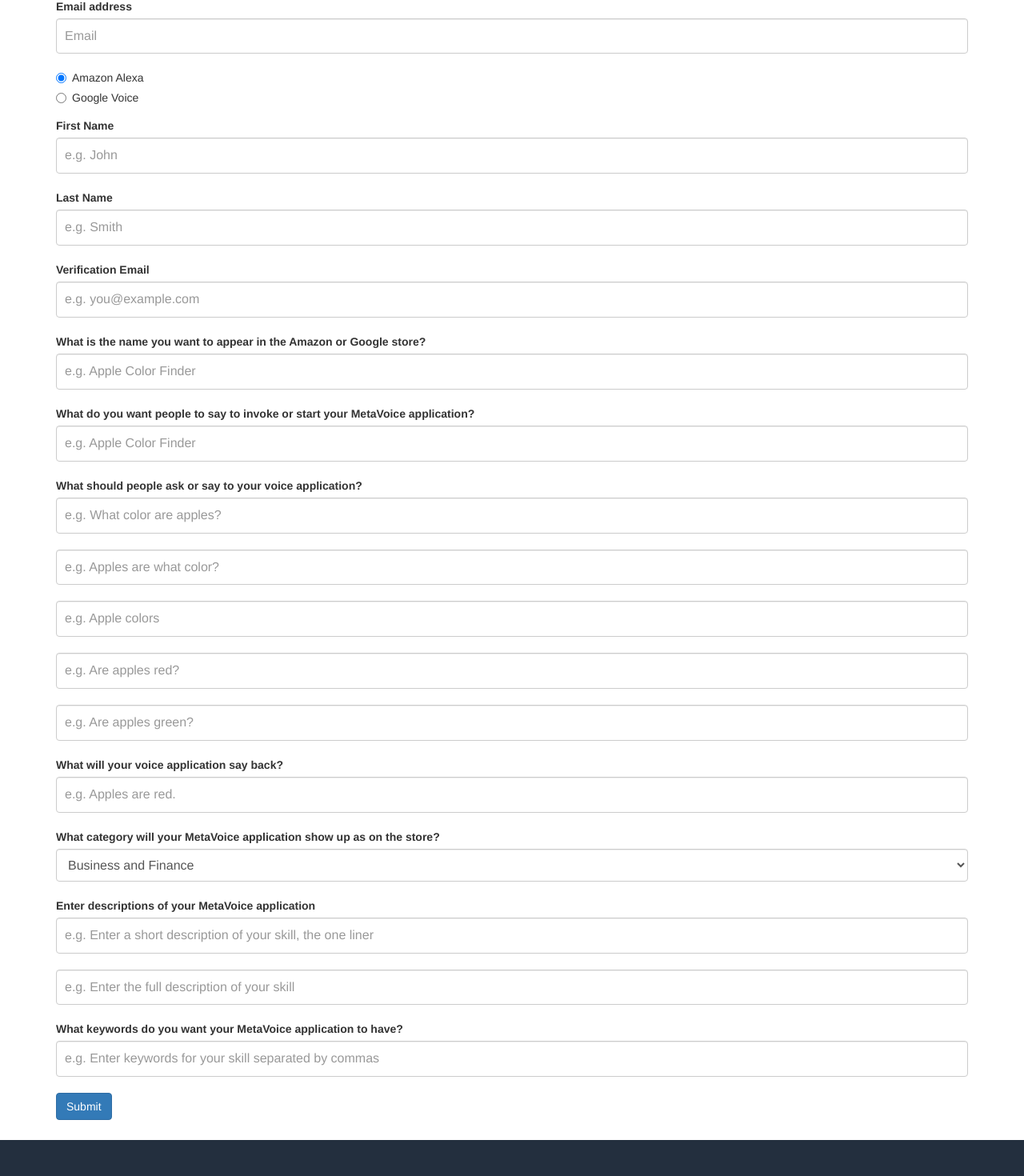
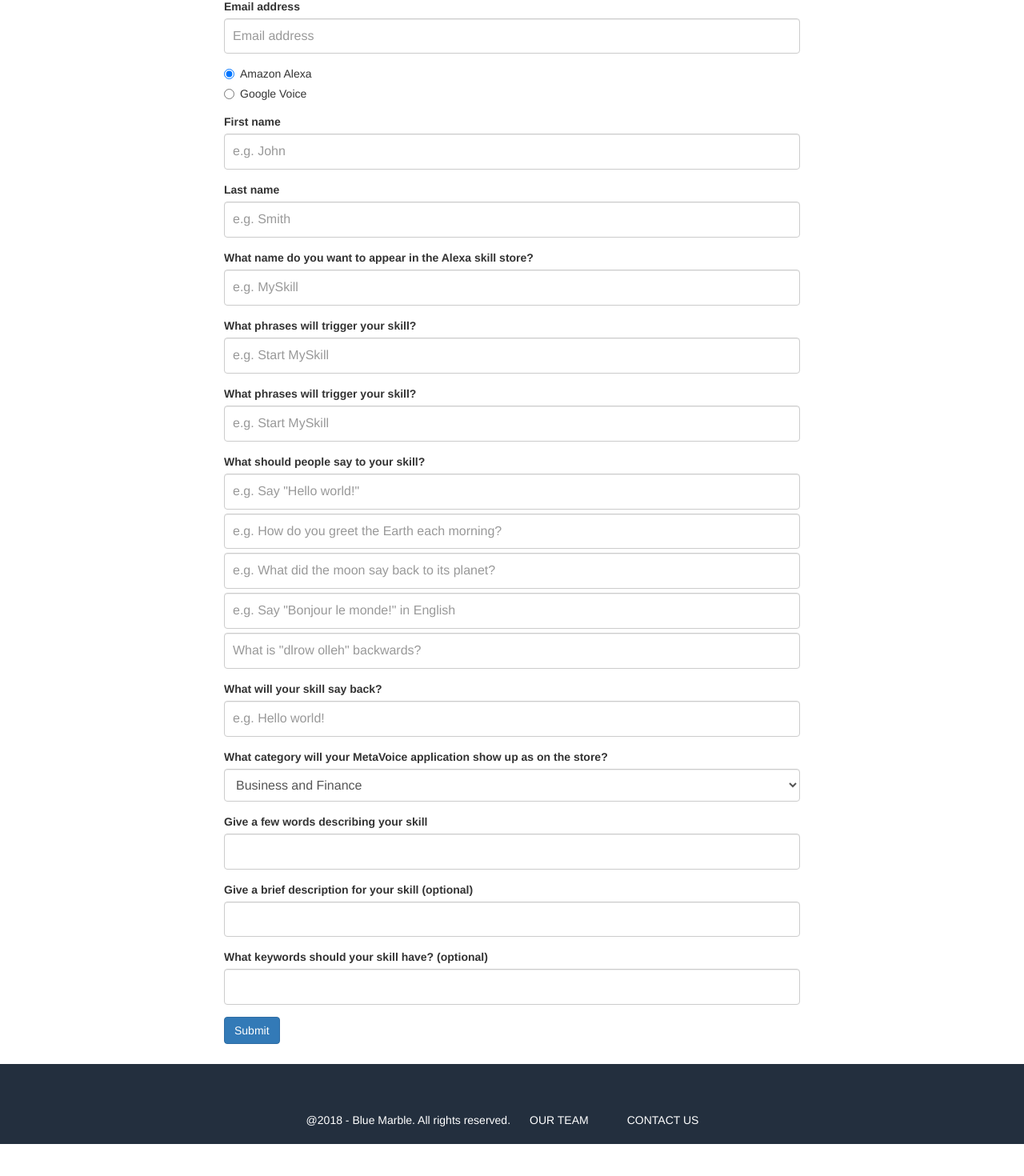
Before and after one commit to KathLevi/SE_Website, a React (Create React App) app: page /createSkill/simple-interaction in a window 1280 px wide. Shown: the part 172-1642 px from the top of the page at 80% size. After the commit the page ends 1602 px from the top, so only its background shows below. Built offline with nearby package versions, Linux system fonts and the light colour scheme.

Commit message:
Form validation

```diff
--- a/src/App.css
+++ b/src/App.css
@@ -44,6 +44,7 @@ h3 {
   padding: 0;
   overflow: hidden;
   background-color: #232f3e;
+  min-width: 632px;
 }
 .menuListElement {
   display: inline;
@@ -184,7 +185,7 @@ h3 {
   font-size: 16px;
   height: auto;
   padding: 10px;
-  margin-bottom: 20px;
+  max-width: 800px;
 }
 .mainBtn {
   background-color: #0880f7;
@@ -384,6 +385,7 @@ footer {
   height: 100px;
   width: 100%;
   padding-top: 40px;
+  min-width: 632px;
 }
 
 .form-submit {
@@ -393,6 +395,7 @@ footer {
 .skill-template-item {
   padding: 20px;
   width: 50%;
+  min-width: 200px;
 }
 
 .skill-template-container {
@@ -407,3 +410,30 @@ footer {
 .home-section-1 {
   height: ;
 }
+
+.hidden {
+  display: none;
+}
+
+.negative-margin-btm {
+  margin-bottom: -15px;
+}
+
+.form-container {
+  max-width: 750px;
+}
+
+.thumbnail-ext {
+  height: 100%;
+  position: relative;
+}
+
+.select-skill-btn {
+  position: absolute;
+  bottom: 0;
+  margin-bottom: 5px;
+}
+
+.select-skill-text {
+  margin-bottom: 20px;
+}
--- a/src/components/flashBriefing.js
+++ b/src/components/flashBriefing.js
@@ -1,6 +1,5 @@
 import React from "react";
 import { request } from "../helpers/requests.js";
-import { Modal, Button } from "react-bootstrap";
 import ResponseModal from "./modules/responseModal";
 
 class FlashBriefing extends React.Component {
--- a/src/components/home.js
+++ b/src/components/home.js
@@ -2,8 +2,8 @@ import React from "react";
 import logo from "../assets/logo.png";
 
 const Home = () => (
-  <div className="logo">
-    <img src={logo} />
+  <div className="home-section-1">
+    <img src={logo} alt="blue marble logo" />
   </div>
 );
 
--- /dev/null
+++ b/src/components/modules/input.js
@@ -0,0 +1,31 @@
+import React from "react";
+
+const Input = props => {
+  var classNames = " " + props.classes;
+
+  return (
+    <div
+      className={
+        "form-group " +
+        (props.error === "EMPTY" ? "has-error" : "") +
+        classNames
+      }
+    >
+      <label>{props.label}</label>
+      <input
+        name={props.name}
+        className="form-control"
+        placeholder={props.placeholder}
+        onChange={props.handleInputChange}
+        onBlur={props.handleInputBlur}
+      />
+      <span
+        className={"help-block " + (props.error === "EMPTY" ? "" : "hidden")}
+      >
+        {props.errorMessage}
+      </span>
+    </div>
+  );
+};
+
+export default Input;
--- a/src/components/navigation.js
+++ b/src/components/navigation.js
@@ -1,7 +1,6 @@
 import React from "react";
 import { NavLink } from "react-router-dom";
 import { withRouter } from "react-router";
-import { Button } from "react-bootstrap";
 
 const signOut = props => {
   window.localStorage.removeItem("userId");
--- a/src/components/register.js
+++ b/src/components/register.js
@@ -41,7 +41,7 @@ class Register extends React.Component {
     e.preventDefault();
     if (this.state.password !== this.state.confirmPassword) {
       alert("passwords do not match");
-    } else if (parseInt(this.state.userAns) !== this.state.answer) {
+    } else if (parseInt(this.state.userAns, 10) !== this.state.answer) {
       alert("you are a robot");
     } else {
       let data = {
--- a/src/components/simpleInteraction.js
+++ b/src/components/simpleInteraction.js
@@ -1,6 +1,6 @@
 import React from "react";
-import axios from "axios";
 import ResponseModal from "./modules/responseModal";
+import Input from "./modules/input";
 import { request } from "../helpers/requests.js";
 import classNames from "classnames";
 
@@ -52,7 +52,6 @@ class SimpleInteraction extends React.Component {
       template: "Alexa Interaction",
       firstName: this.state.fName,
       lastName: this.state.lName,
-      template: this.state.template,
       skillName: this.state.skillName,
       invocationName: this.state.invocation,
       intents: [
@@ -99,35 +98,18 @@ class SimpleInteraction extends React.Component {
 
   render() {
     return (
-      <div className="container">
+      <div className="container form-container">
         <h1 className="page-header">Create Simple Interaction Skill</h1>
         <form onSubmit={this.submitForm}>
-          <div
-            className={
-              "form-group " +
-              (this.state["emailError"] === "EMPTY" ? "has-error" : "")
-            }
-          >
-            <label htmlFor="exampleInputEmail1">Email address</label>{" "}
-            <input
-              type="email"
+          <Input
+            label="Email address"
             name="email"
-              className="form-control"
-              id="exampleInputEmail1"
-              placeholder="Email"
-              onChange={this.handleInputChange}
-              onBlur={this.handleInputBlur}
+            placeholder="Email address"
+            handleInputChange={this.handleInputChange}
+            handleInputBlur={this.handleInputBlur}
+            error={this.state.emailError}
+            errorMessage={"Email is required"}
           />
-            <span
-              className={
-                "help-block " + this.state["emailError"] === "EMPTY"
-                  ? "show"
-                  : "hidden"
-              }
-            >
-              {"Email cannot be empty."}
-            </span>
-          </div>
           <div className="form-group">
             <div className="radio">
               <label className="form-check-label">
@@ -156,106 +138,120 @@ class SimpleInteraction extends React.Component {
               </label>
             </div>
           </div>
-          <div className="form-group">
-            <label>First Name</label>
-            <input
-              className="form-control"
-              type="text"
+          <Input
+            label="First name"
             name="fName"
             placeholder="e.g. John"
-              onChange={this.handleInputChange}
+            handleInputChange={this.handleInputChange}
+            handleInputBlur={this.handleInputBlur}
+            error={this.state.fNameError}
+            errorMessage={"First name is required"}
           />
-            <label>Last Name</label>
-            <input
-              className="form-control"
-              type="text"
+          <Input
+            label="Last name"
             name="lName"
             placeholder="e.g. Smith"
-              onChange={this.handleInputChange}
-            />
-          </div>
-          <div className="form-group">
-            <label className="lblBig">Verification Email</label>
-            <input
-              className="form-control"
-              type="text"
-              name="email"
-              placeholder="e.g. you@example.com"
-              onChange={this.handleInputChange}
-            />
-          </div>
-          <div className="form-group">
-            <label className="lblBig">
-              What is the name you want to appear in the Amazon or Google store?
-            </label>
-            <input
-              className="form-control"
-              type="text"
-              name="skillName"
-              placeholder="e.g. Apple Color Finder"
-              onChange={this.handleInputChange}
-            />
-          </div>
-          <label className="lblBig">
-            What do you want people to say to invoke or start your MetaVoice
-            application?
-          </label>
-          <input
-            className="form-control"
-            type="text"
-            name="invocation"
-            placeholder="e.g. Apple Color Finder"
-            onChange={this.handleInputChange}
-          />
-          <label className="lblBig">
-            What should people ask or say to your voice application?
-          </label>
-          <input
-            className="form-control"
-            type="text"
-            name="utterance1"
-            placeholder="e.g. What color are apples?"
-            onChange={this.handleInputChange}
-          />
-          <input
-            className="form-control"
-            type="text"
-            name="utterance2"
-            placeholder="e.g. Apples are what color?"
-            onChange={this.handleInputChange}
-          />
-          <input
-            className="form-control"
-            type="text"
-            name="utterance3"
-            placeholder="e.g. Apple colors"
-            onChange={this.handleInputChange}
-          />
-          <input
-            className="form-control"
-            type="text"
-            name="utterance4"
-            placeholder="e.g. Are apples red?"
-            onChange={this.handleInputChange}
-          />
-          <input
-            className="form-control"
-            type="text"
-            name="utterance5"
-            placeholder="e.g. Are apples green?"
-            onChange={this.handleInputChange}
-          />
-          <label className="lblBig">
-            What will your voice application say back?
-          </label>
-          <input
-            className="form-control"
-            type="text"
-            name="response"
-            placeholder="e.g. Apples are red."
-            onChange={this.handleInputChange}
+            handleInputChange={this.handleInputChange}
+            handleInputBlur={this.handleInputBlur}
+            error={this.state.lNameError}
+            errorMessage={"Last name is required"}
           />
 
+          <Input
+            label="What name do you want to appear in the Alexa skill store?"
+            name="skillName"
+            placeholder="e.g. MySkill"
+            handleInputChange={this.handleInputChange}
+            handleInputBlur={this.handleInputBlur}
+            error={this.state.skillNameError}
+            errorMessage={"Skill name is required"}
+          />
+
+          <Input
+            label="What phrases will trigger your skill?"
+            name="invocation"
+            placeholder="e.g. Start MySkill"
+            handleInputChange={this.handleInputChange}
+            handleInputBlur={this.handleInputBlur}
+            error={this.state.invocationError}
+            errorMessage={"Invocation is required"}
+          />
+
+          <Input
+            label="What phrases will trigger your skill?"
+            name="invocation"
+            placeholder="e.g. Start MySkill"
+            handleInputChange={this.handleInputChange}
+            handleInputBlur={this.handleInputBlur}
+            error={this.state.invocationError}
+            errorMessage={"Invocation is required"}
+          />
+
+          <Input
+            label="What should people say to your skill?"
+            name="utterance1"
+            placeholder="e.g. Say &quot;Hello world!&quot;"
+            handleInputChange={this.handleInputChange}
+            handleInputBlur={this.handleInputBlur}
+            error={this.state.utterance1Error}
+            errorMessage={"Please provide at least one phrase"}
+            classes={"negative-margin-btm"}
+          />
+
+          <Input
+            label=""
+            name="utterance2"
+            placeholder="e.g. How do you greet the Earth each morning?"
+            handleInputChange={this.handleInputChange}
+            handleInputBlur={this.handleInputBlur}
+            error={""}
+            errorMessage={""}
+            classes={"negative-margin-btm"}
+          />
+
+          <Input
+            label=""
+            name="utterance3"
+            placeholder="e.g. What did the moon say back to its planet?"
+            handleInputChange={this.handleInputChange}
+            handleInputBlur={this.handleInputBlur}
+            error={""}
+            errorMessage={""}
+            classes={"negative-margin-btm"}
+          />
+
+          <Input
+            label=""
+            name="utterance4"
+            placeholder="e.g. Say &quot;Bonjour le monde!&quot; in English"
+            handleInputChange={this.handleInputChange}
+            handleInputBlur={this.handleInputBlur}
+            error={""}
+            errorMessage={""}
+            classes={"negative-margin-btm"}
+          />
+
+          <Input
+            label=""
+            name="utterance5"
+            placeholder="What is &quot;dlrow olleh&quot; backwards?"
+            handleInputChange={this.handleInputChange}
+            handleInputBlur={this.handleInputBlur}
+            error={""}
+            errorMessage={""}
+          />
+
+          <Input
+            label="What will your skill say back?"
+            name="response"
+            placeholder="e.g. Hello world!"
+            handleInputChange={this.handleInputChange}
+            handleInputBlur={this.handleInputBlur}
+            error={this.state.responseError}
+            errorMessage={"Response message is required"}
+          />
+
+          <div className={"form-group"}>
             <label className="lblBig">
               What category will your MetaVoice application show up as on the
               store?
@@ -292,32 +288,36 @@ class SimpleInteraction extends React.Component {
               </option>
               <option value="Utilities">Utilities</option>
             </select>
-          <label className="lblBig">
-            Enter descriptions of your MetaVoice application
-          </label>
-          <input
-            className="form-control"
-            type="text"
+          </div>
+
+          <Input
+            label="Give a few words describing your skill"
             name="skillDescShort"
-            placeholder="e.g. Enter a short description of your skill, the one liner"
-            onChange={this.handleInputChange}
+            placeholder=""
+            handleInputChange={this.handleInputChange}
+            handleInputBlur={this.handleInputBlur}
+            error={this.state.skillDescShortError}
+            errorMessage={"Please give a brief summary"}
           />
-          <input
-            className="form-control"
-            type="text"
+
+          <Input
+            label="Give a brief description for your skill  (optional)"
             name="skillDescLong"
-            placeholder="e.g. Enter the full description of your skill"
-            onChange={this.handleInputChange}
+            placeholder=""
+            handleInputChange={this.handleInputChange}
+            handleInputBlur={this.handleInputBlur}
+            error={""}
+            errorMessage={""}
           />
-          <label className="lblBig">
-            What keywords do you want your MetaVoice application to have?
-          </label>
-          <input
-            className="form-control"
-            type="text"
+
+          <Input
+            label="What keywords should your skill have? (optional)"
             name="keywords"
-            placeholder="e.g. Enter keywords for your skill separated by commas"
-            onChange={this.handleInputChange}
+            placeholder=""
+            handleInputChange={this.handleInputChange}
+            handleInputBlur={this.handleInputBlur}
+            error={""}
+            errorMessage={""}
           />
 
           <button className="btn btn-primary form-submit" type="submit">
--- a/src/index.js
+++ b/src/index.js
@@ -3,7 +3,6 @@ import ReactDOM from "react-dom";
 import App from "./App";
 import { BrowserRouter } from "react-router-dom";
 import registerServiceWorker from "./registerServiceWorker";
-import { AppContainer } from "react-hot-loader";
 
 // Wrap the rendering in a function:
 const render = Component => {
```
Also changed, not shown: src/components/createSkill.js (+12 -12 lines), 2 other files (tests, documents, lock files or other folders). Lines whose indentation alone changed are shown as unchanged.
